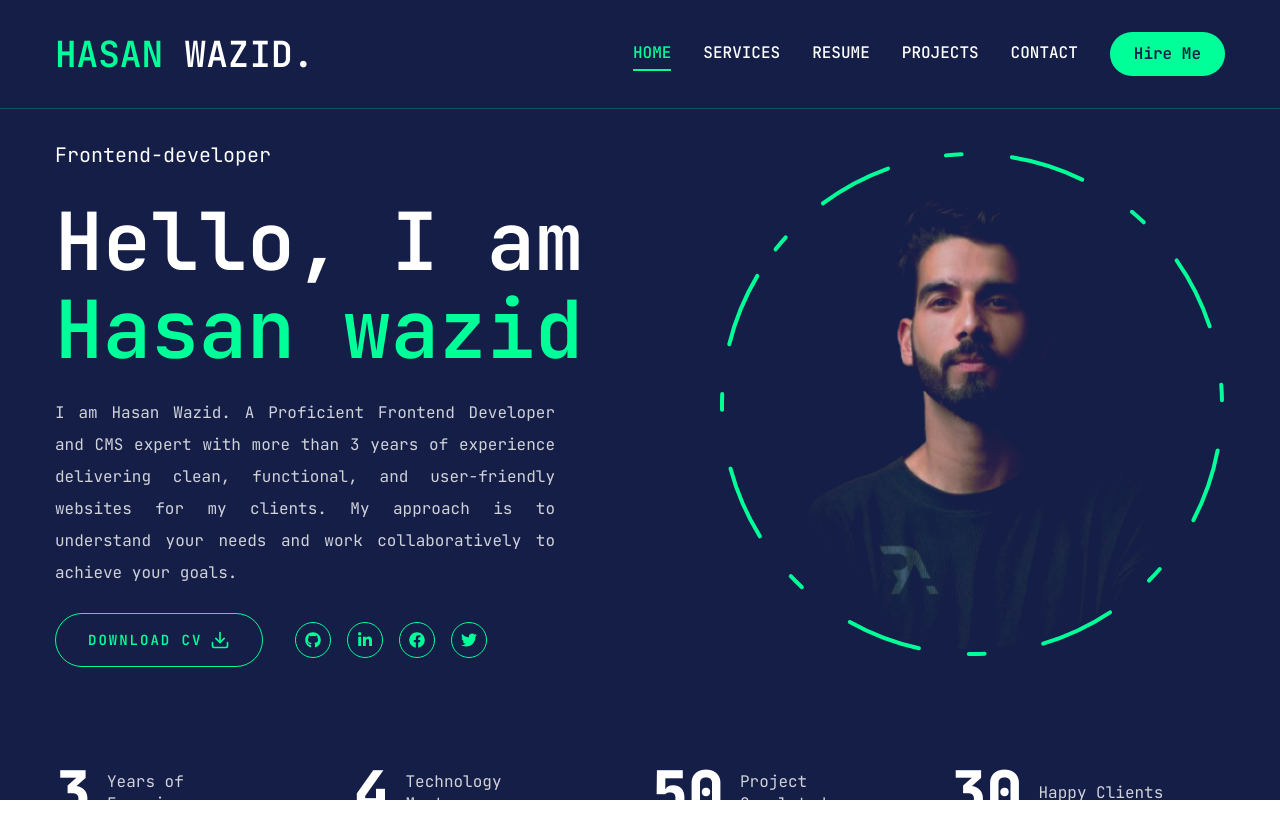
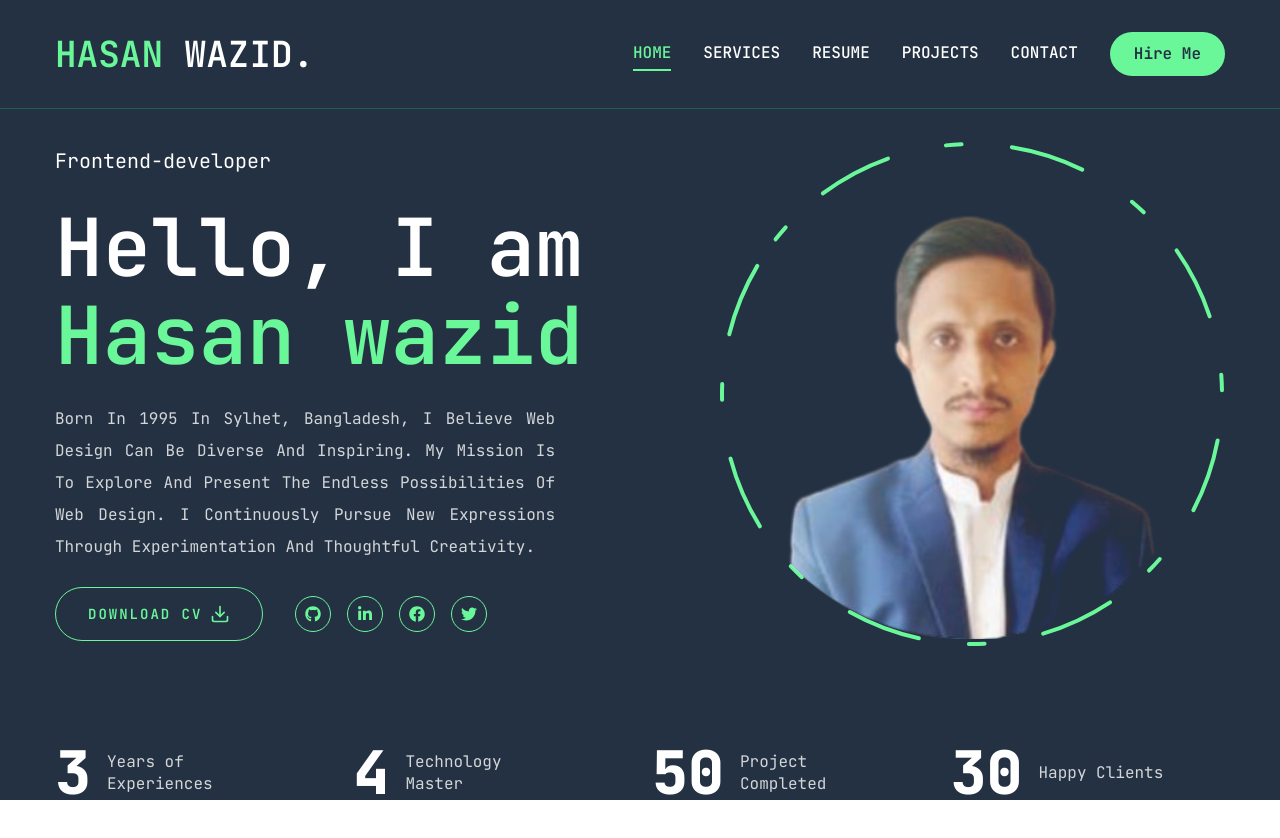
Before and after one commit to Webexguru-Hasan/hasan-wazid-portfolio-with-next, a Next.js app: page / in a window 1280 px wide. Shown: the top 838 px of the page. Built offline with nearby package versions, Linux system fonts and the light colour scheme.

Commit message:
[COMPLETED]: Home banner

```diff
--- a/app/page.js
+++ b/app/page.js
@@ -13,7 +13,7 @@ const Home = () => {
           <div className="text-center xl:text-left order-2 xl:order-none">
             <span className="text-xl">Frontend-developer</span>
             <h1 className="h1 my-6">Hello, I am <br /> <span className="text-accent">Hasan wazid</span></h1>
-            <p className="text-white/80 max-w-[500px] mb-6 text-center xl:text-justify">I am Hasan Wazid. A Proficient Frontend Developer and CMS expert with more than 3 years of experience delivering clean, functional, and user-friendly websites for my clients. My approach is to understand your needs and work collaboratively to achieve your goals. </p>
+            <p className="text-white/80 max-w-[500px] mb-6 text-center xl:text-justify capitalize">Born in 1995 in Sylhet, Bangladesh, I believe web design can be diverse and inspiring. My mission is to explore and present the endless possibilities of web design. I continuously pursue new expressions through experimentation and thoughtful creativity.</p>
 
             <div className="flex flex-col xl:flex-row items-center gap-8">
               <Button variant="outline" size="lg" className="uppercase flex items-center gap-2">
--- a/components/Header.jsx
+++ b/components/Header.jsx
@@ -5,7 +5,7 @@ import { Button } from "./ui/button"
 
 const Header = () => {
   return (
-    <header className="py-8 xl:py-8 text-white border-b-[1px] border-accent/25">
+    <header className="py-8 xl:py-8 text-white border-b-[1px] border-accent-hover/25">
         <div className="container mx-auto flex justify-between items-center">
             {/* LOGO */}
             <Link href='/'>
--- a/components/ui/Photo.jsx
+++ b/components/ui/Photo.jsx
@@ -7,11 +7,11 @@ const Photo = () => {
     <div className="w-full h-full relative">
         <motion.div initial={{opacity: 0}} animate={{opacity:1, transition: {delay: 2, duration: 0.4, ease: "easeIn"}}}>
             <motion.div initial={{opacity:0}} animate={{opacity: 1, transition: {delay: 2.4, duration: 0.4, ease: "easeInOut"}}} className="w-[398px] h-[398px] xl:w-[498px] xl:h-[498px] mix-blend-lighten absolute">
-                <Image src="/assets/photo.png" priority quality={100} fill className="object-contain" alt="Hasan-photo" />
+                <Image src="/assets/hasan-wazid-image.png" priority quality={100} fill className="object-contain" alt="Hasan-photo" />
             </motion.div>
 
             <motion.svg className="w-[400px] h-[400px] xl:w-[506px] xl:h-[506px]" fill="transparent" viewBox="0 0 506 506" xmlns='http://www.w3.org/2000/svg'>
-               <motion.circle cx="253" cy="253" r="250" stroke="#00ff99" strokeLinecap="round" strokeLinejoin="round" strokeWidth="4" initial={{strokeDasharray: "24 10 0 0"}} animate={{strokeDasharray: ["15 120 25 25", "16 25 92 72", "4 250 22 22"],
+               <motion.circle cx="253" cy="253" r="250" stroke="#6AF79A" strokeLinecap="round" strokeLinejoin="round" strokeWidth="4" initial={{strokeDasharray: "24 10 0 0"}} animate={{strokeDasharray: ["15 120 25 25", "16 25 92 72", "4 250 22 22"],
                 rotate: [120, 360]
                }} transition={{duration: 20, repeat: Infinity, repeatType: "reverse"}}></motion.circle>
             </motion.svg>
--- a/components/ui/Social.jsx
+++ b/components/ui/Social.jsx
@@ -2,9 +2,9 @@ import Link from "next/link"
 import { FaFacebook, FaGithub, FaLinkedinIn, FaTwitter } from 'react-icons/fa'
 
 const socials = [
-    {icon: <FaGithub />, path: ""},
+    {icon: <FaGithub />, path: "https://github.com/Webexguru-Hasan"},
     {icon: <FaLinkedinIn />, path: "https://www.linkedin.com/in/hasanwazid/"},
-    {icon: <FaFacebook />, path: ""},
+    {icon: <FaFacebook />, path: "https://www.facebook.com/hasan.wazid.7"},
     {icon: <FaTwitter />, path: ""},
 ]
 const Social = ({conatainerStyles, iconStyles}) => {
@@ -12,7 +12,7 @@ const Social = ({conatainerStyles, iconStyles}) => {
     <div className={conatainerStyles}>
         {socials.map((item, index) => {
             return (
-                <Link key={index} href={item.path} className={iconStyles}>
+                <Link key={index} href={item.path} className={iconStyles} target="_blank">
                     {item.icon}
                 </Link>
             )
--- a/tailwind.config.js
+++ b/tailwind.config.js
@@ -28,9 +28,9 @@ module.exports = {
     extend: {
 
       colors: {
-        primary: "#141E46",
+        primary: "#233142",
         accent: {
-          DEFAULT: "#00ff99",
+          DEFAULT: "#6AF79A",
           hover: "#00e187"
         }
       },
```
Also changed, not shown: public/assets/hasan-wazid-image.png (added), public/assets/hasan-wazid-picture.png (added).
